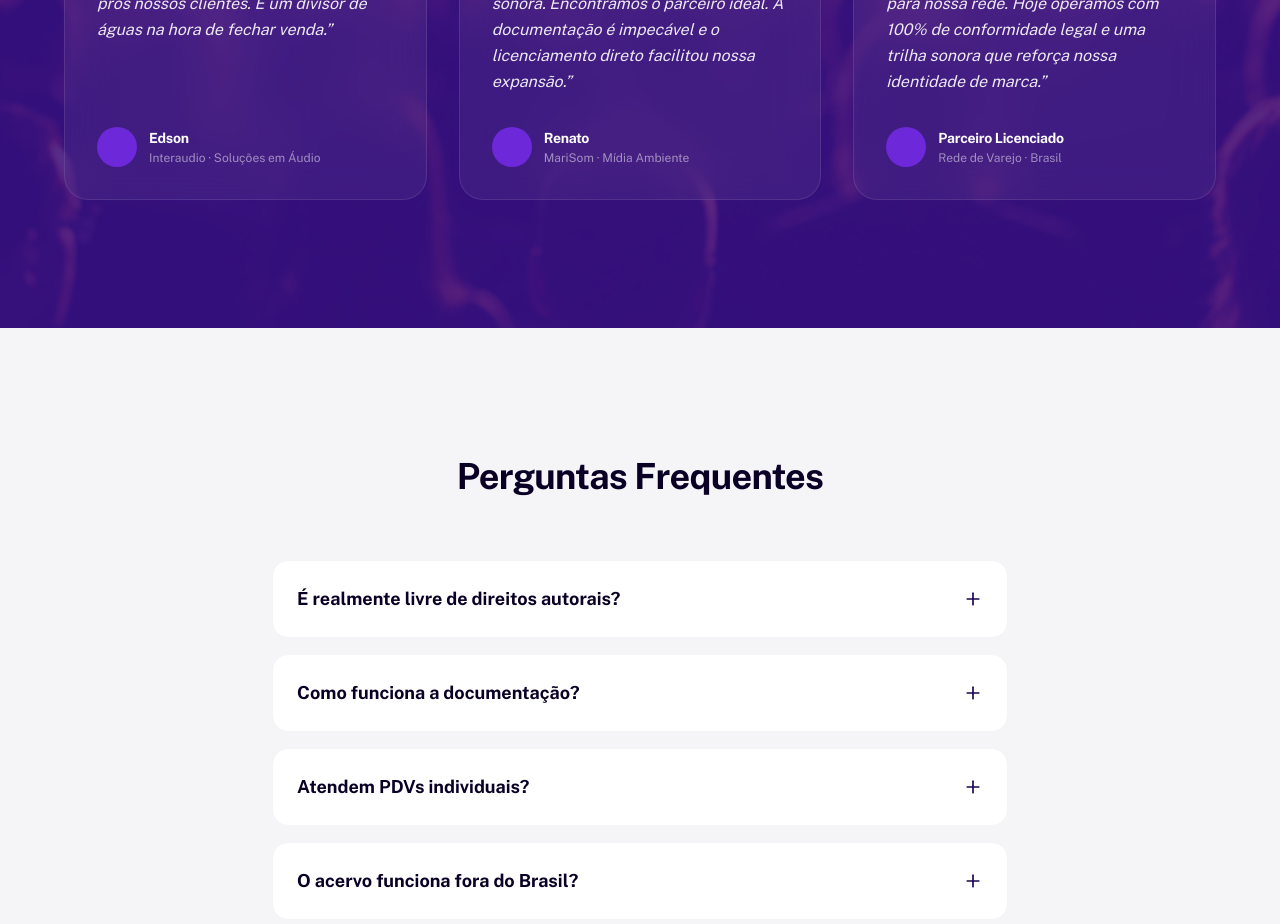
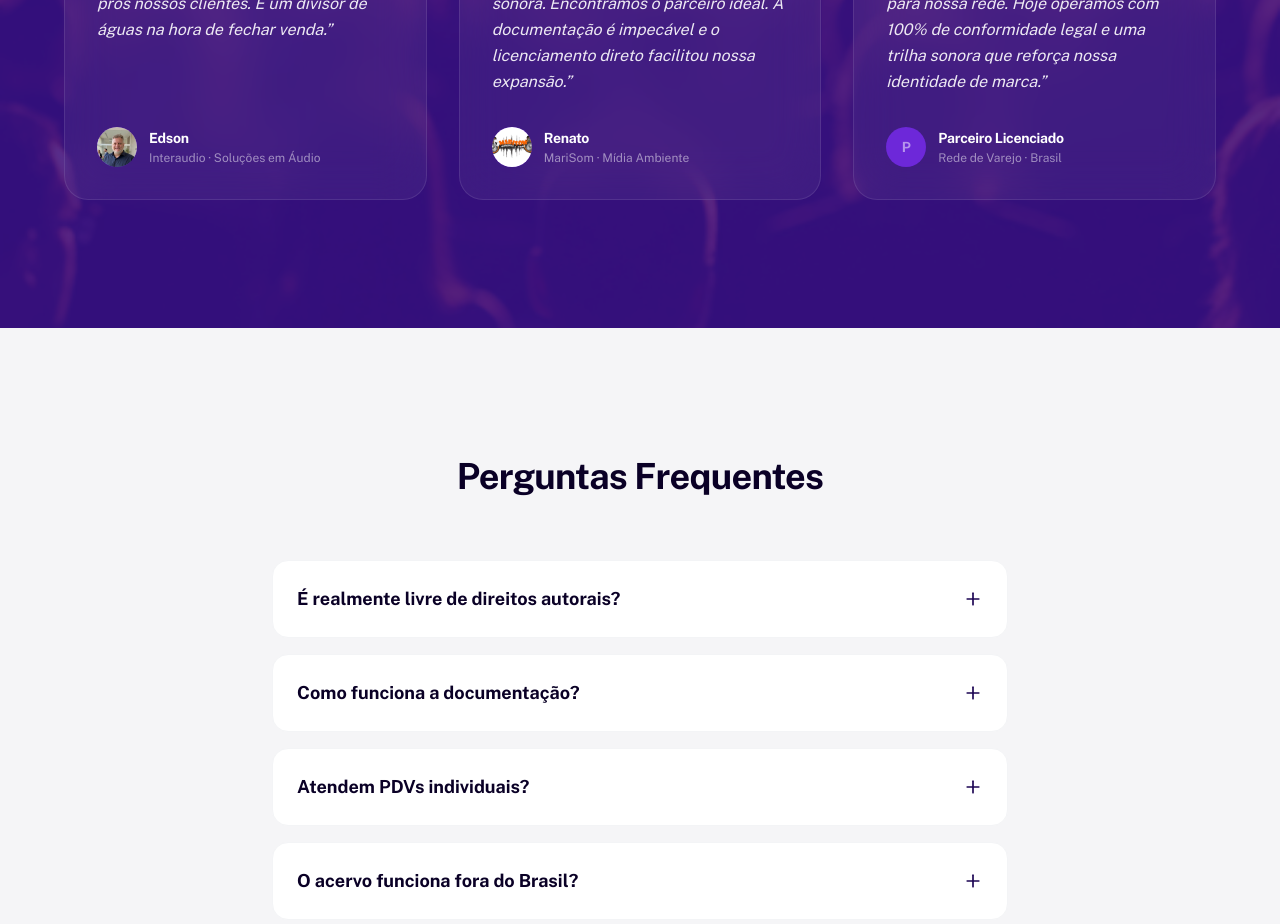
Before and after one commit to tecnologia-agencia-cow/lp-musica, a Next.js app: page / in a window 1280 px wide. Shown: the part 5540-6464 px from the top of the page. Built offline with nearby package versions, Linux system fonts and the light colour scheme.

Commit message:
feat: add profile image support and initial fallback to Testimonials component

```diff
--- a/src/components/Testimonials.tsx
+++ b/src/components/Testimonials.tsx
@@ -63,7 +63,20 @@ export function Testimonials() {
                 {t.text}
               </p>
               <div className="flex items-center gap-3">
-                <div className="w-10 h-10 rounded-full bg-[#6D28D9]" />
+                <div className="w-10 h-10 rounded-full bg-[#6D28D9] overflow-hidden relative shrink-0">
+                  {t.image ? (
+                    <Image
+                      src={t.image}
+                      alt={t.author}
+                      fill
+                      className="object-cover"
+                    />
+                  ) : (
+                    <div className="w-full h-full flex items-center justify-center text-white/50 font-bold text-[14px]">
+                      {t.author.charAt(0)}
+                    </div>
+                  )}
+                </div>
                 <div>
                   <h4 className="text-white text-[14px] font-bold">{t.author}</h4>
                   <p className="text-white/50 text-[12px]">{t.sub}</p>
```
Also changed, not shown: public/images/testimonials/edson.png, public/images/testimonials/marisom-logo.png.
